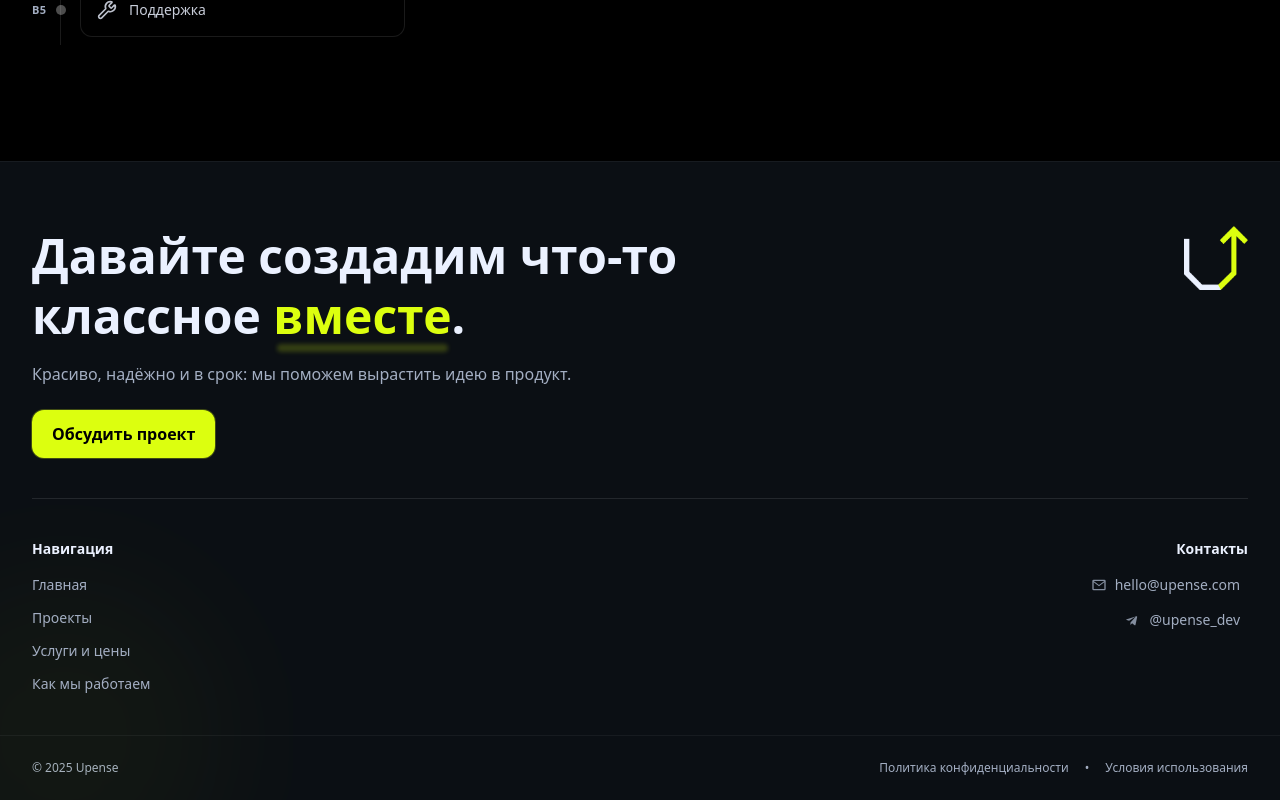
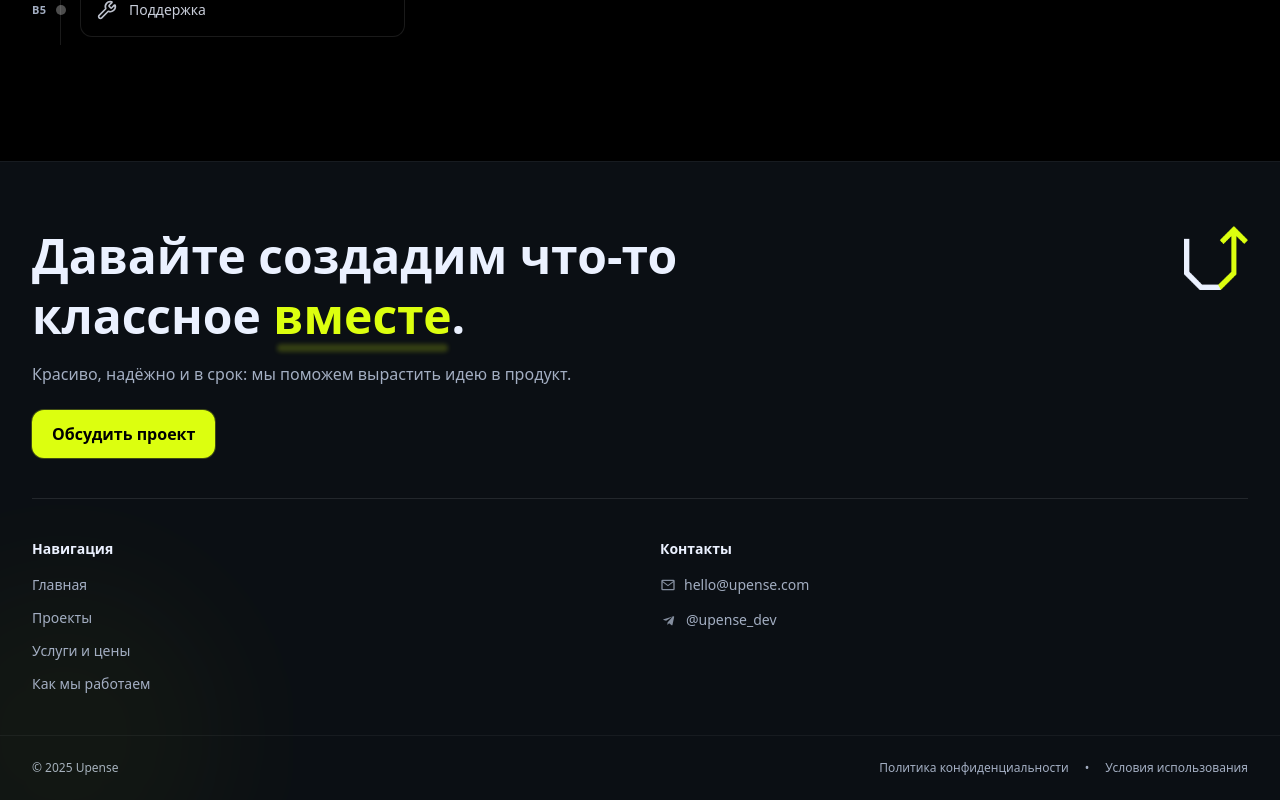
Before and after one commit to Upense/landing_page, a Next.js app: page / in a window 1280 px wide. Shown: the part 4412-5212 px from the top of the page. Built offline with nearby package versions, Linux system fonts and the light colour scheme.

Commit message:
1 more change footer

```diff
--- a/src/components/Footer.tsx
+++ b/src/components/Footer.tsx
@@ -85,7 +85,7 @@ export function Footer() {
     </div>
 
     {/* Контакты */}
-    <div className="sm:justify-self-end sm:text-right">
+    <div>
       <h3 className="text-sm font-semibold text-[#EBF1FF]">Контакты</h3>
       <ul className="mt-4 space-y-3 text-sm">
         {/* Email */}
```
